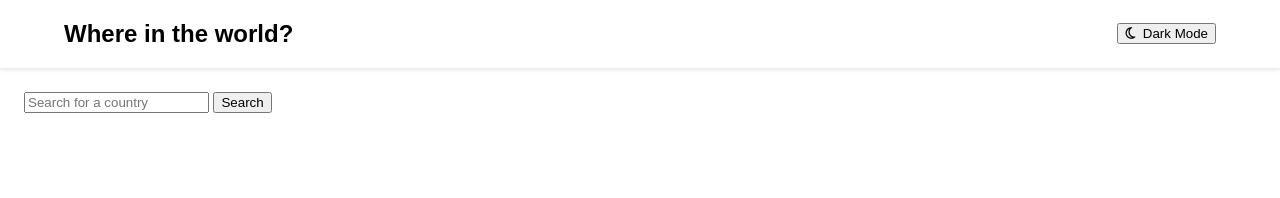
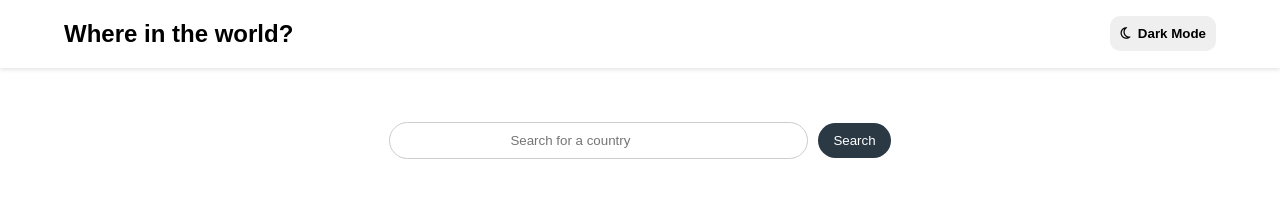
Before and after one commit to BugingoBlaise/Rest-Countries-API, a plain HTML site: page index.html in a window 1280 px wide. Drawn offline with Linux system fonts and the light colour scheme; no server answers.

Commit message:
Search button re-adjusteddd

```diff
--- a/style.css
+++ b/style.css
@@ -71,11 +71,55 @@ a{
 .dark-mode {
   background-color: #202c37;
   color: white;
+  .fa-moon{
+    color: white;
+
+  }
 }
 
 .dark-mode .header-content {
   background-color: #2b3945;
   color: white;
+}
+.search-container {
+  width: 100%;
+  display: flex;
+  align-items: center;
+  justify-content: center;
+  margin-top: 30px;
+  margin-bottom: 50px;
+
+}
+
+#country-search {
+  padding: 10px 120px 10px 120px;
+  border: 1px solid #ccc;
+  border-radius: 6px;
+  margin-right: 10px;
+  border-radius: 30px;
+
+}
+
+#search-button {
+  padding: 10px 15px;
+  background-color: #2b3945;
+  color: white;
+  border: none;
+  border-radius: 20px;
+  cursor: pointer;
+}
+
+#search-button:hover {
+  background-color: #1f2a33;
+
+}
+
+.toggle-button{
+  padding:10px;
+  border-radius: 10px;
+  border: none;
+  cursor: pointer;
+  font-weight: bold;
 }
 
 @media(max-width:768px){
```
